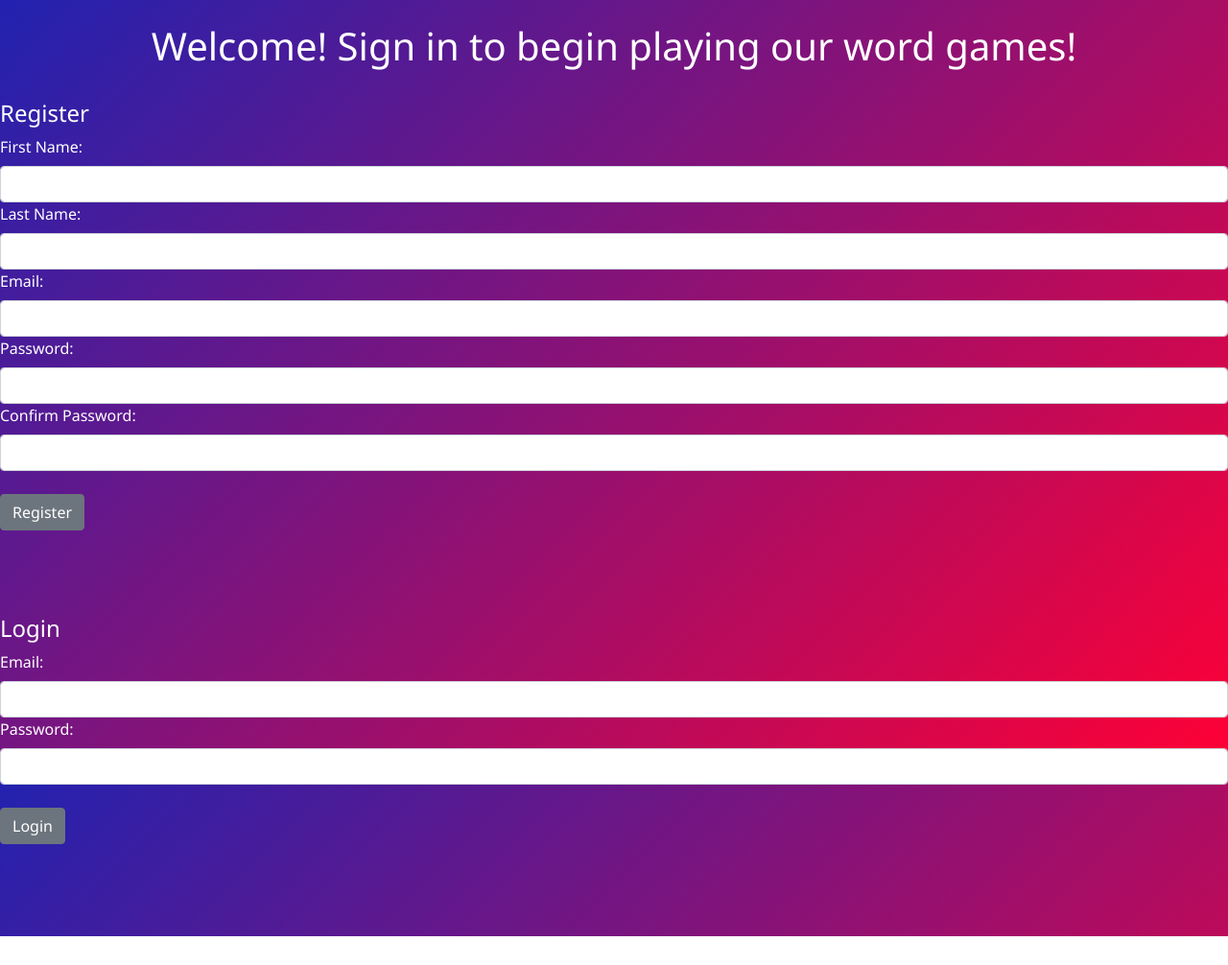
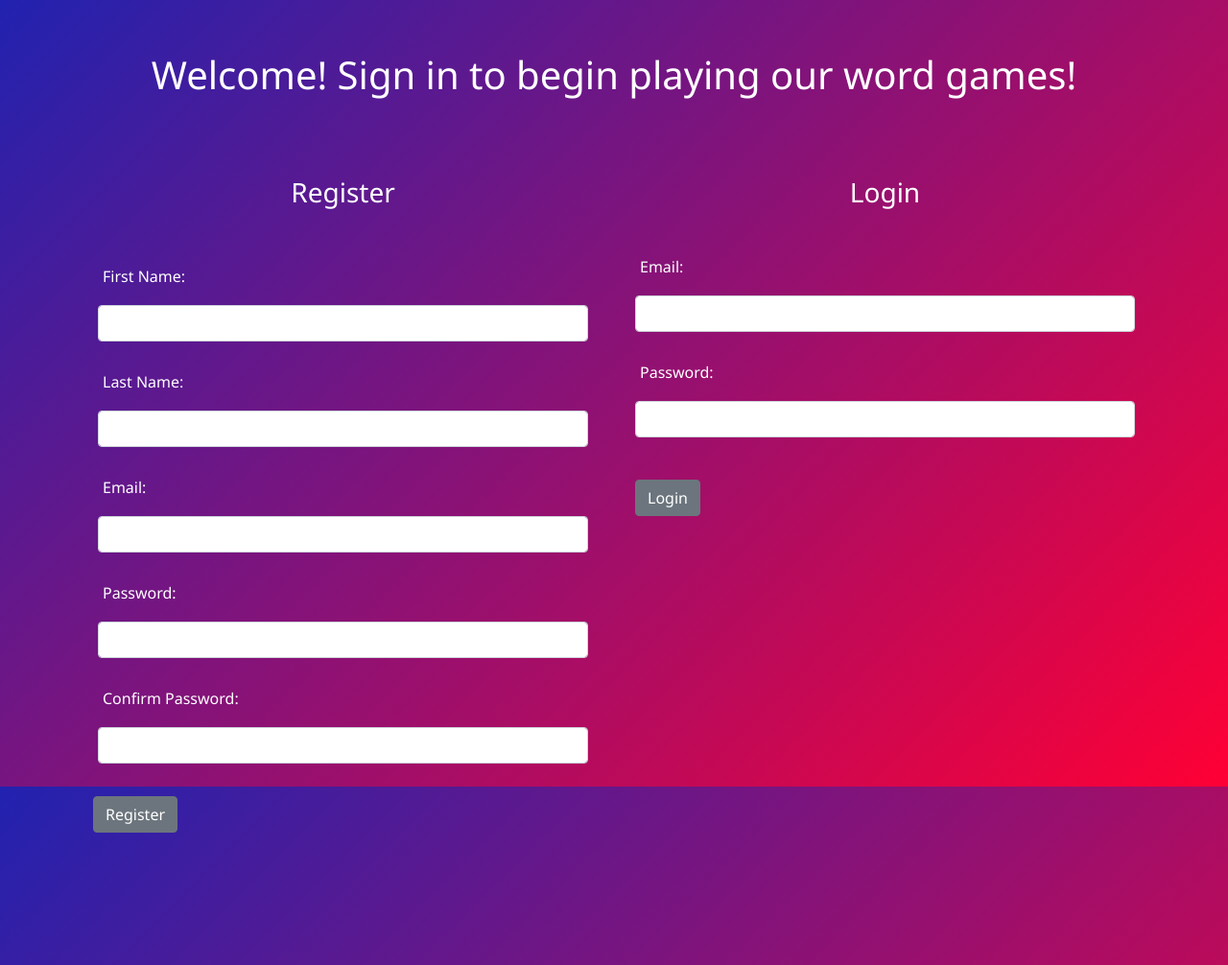
Before and after one commit to dpelli/hangman, a Django app: template word_games_app/templates/index.html in a window 1280 px wide. Shown: the whole page at 96% size. Before the commit the page ends 976 px from the top, so only its background shows below. Run offline with Django 3.2, Linux system fonts and the light colour scheme; the template is opened without the code that fills it, so the values that code supplies are empty.

Commit message:
more styling

```diff
--- a/word_games_app/static/style.css
+++ b/word_games_app/static/style.css
@@ -1,27 +1,25 @@
 *{
     margin: 0;
-    padding: 0;
+    padding: 10px 5px;
 }
-h1{
+h1, h2, h3{
     text-align: center;
-}
-h2{
-    text-align: center;
-    /* border-style: solid; */
 }
 #input{
     display: inline;
+    justify-self: center;
 }
-/* body {
-    transition: .2s background;
-    background: linear-gradient(135deg, rgb(141, 141, 153) 0%, rgb(155, 66, 83) 100%);
-    color: white;
-    height: 100%;
-} */
-* {
-    margin: 0;
+.form-group{
+    text-align: left;
 }
-
+.card{
+    padding: 0;
+    margin: 5;
+    text-align: center;
+}
+.btn{
+    align-self: center;
+}
 body {
     transition: .2s background;
     font-family: 'Segoe UI', 'Roboto', arial, sans-serif;
--- a/word_games_app/templates/index.html
+++ b/word_games_app/templates/index.html
@@ -17,10 +17,12 @@
 
 <body>
     <br><h1>Welcome! Sign in to begin playing our word games!</h1><br>
-    <div id="registrationsection">
-        <div id="registerbanner">
-            <h4>Register</h4>
-        </div>
+    <!-- <div id="registrationsection">
+        <div id="registerbanner"> -->
+    <div class="container">
+        <div class="row">
+            <div class="col-sm-6">
+                <h3>Register</h3>
                 {% if messages %}
                 <ul class="messages">
                     {% for message in messages %}
@@ -54,11 +56,13 @@
                         <input type="Submit" class="btn btn-secondary" name="Register" id="register" value="Register">
                     </div>
                 </form>
-    </div><br><br><br>
-    <div id="loginsection">
-        <div id="loginbanner">
-            <h4>Login</h4>
             </div>
+        <!-- </div> -->
+    <!-- <div id="loginsection">
+        <div id="loginbanner"> -->
+        <!-- <div class="row"> -->
+            <div class="col-sm-6">
+                <h3>Login</h3>
                 <form action="login" method='POST'>
                     {% csrf_token %}
                     <div class="form-group">
@@ -71,9 +75,11 @@
                     </div><br>
                     <div>
                         <input type="Submit" class="btn btn-secondary" name="Login" id="login" value="Login">
-            </div><br><br><br><br>
+                    </div>
                 </form>
             </div>
+        </div>
+    </div><br><br><br>
     <!-- <style type="text/css">
         body {
             transition: .2s background;
```
Also changed, not shown: word_games_app/templates/dashboard.html (+17 -8 lines). Lines whose indentation alone changed are shown as unchanged.
